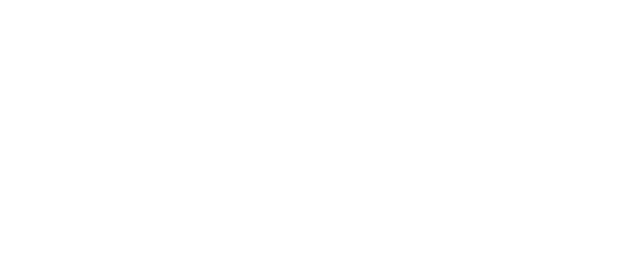
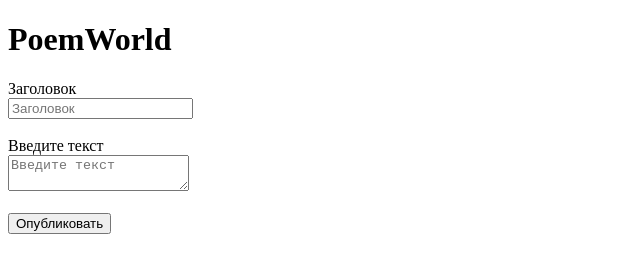
Before and after one commit to YAGARTEM4IK/poemWorld, a plain HTML site: page index.html in a window 1280 px wide. Shown: the whole page, without its empty margins (0-640 px from the left). Drawn offline with Linux system fonts and the light colour scheme.

Commit message:
chore: changed index.html

```diff
--- a/index.html
+++ b/index.html
@@ -1,9 +1,16 @@
 <!DOCTYPE html>
-<html lang="en">
+<html lang="ru">
   <head>
     <meta charset="UTF-8" />
     <meta name="viewport" content="width=device-width, initial-scale=1.0" />
     <title>POEMWORLD</title>
   </head>
-  <body></body>
+  <body>
+    <h1>PoemWorld</h1>
+    <span>Заголовок</span><br />
+    <input type="text" placeholder="Заголовок" /><br /><br />
+    <span>Введите текст</span><br />
+    <textarea placeholder="Введите текст"></textarea><br /><br />
+    <button>Опубликовать</button>
+  </body>
 </html>
```
